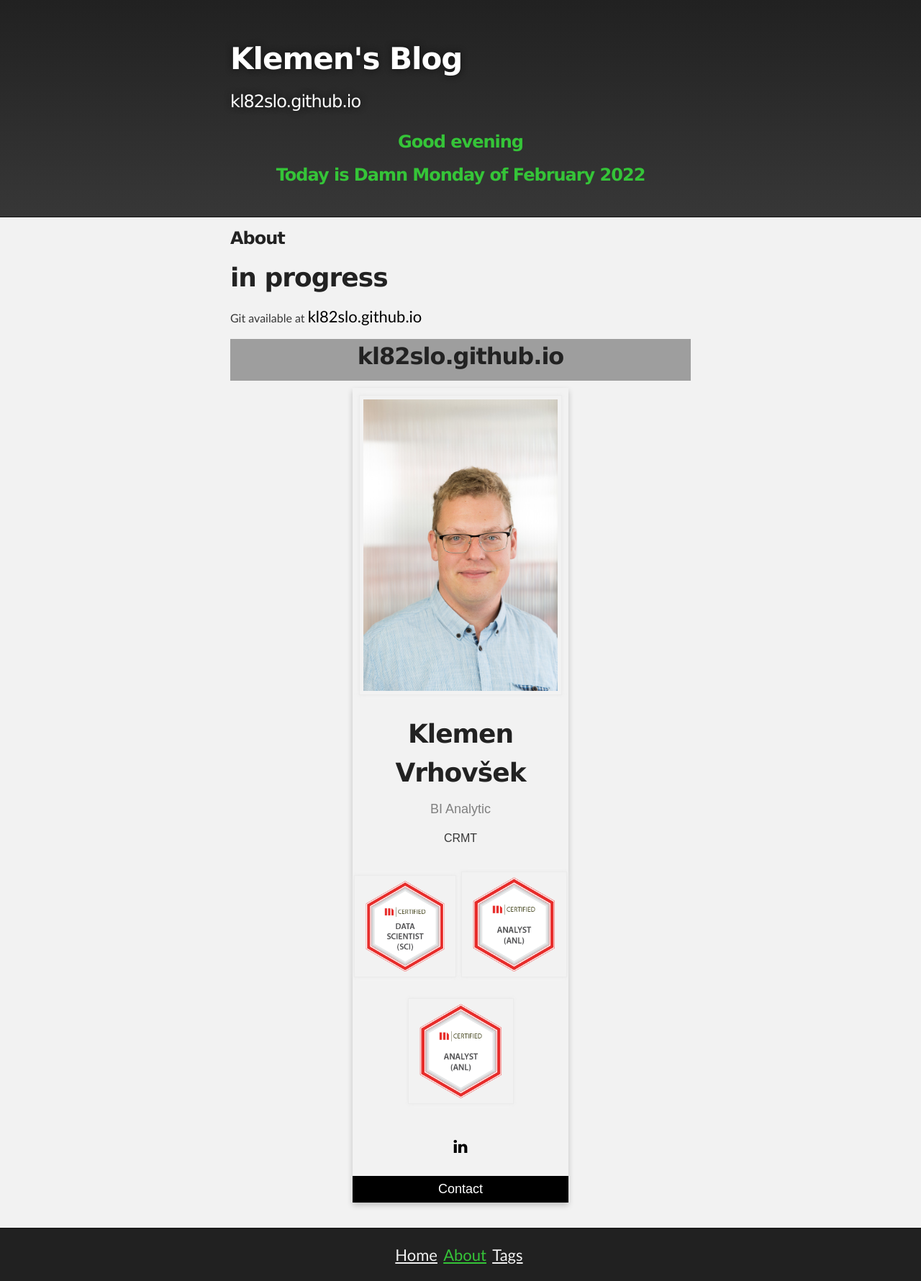
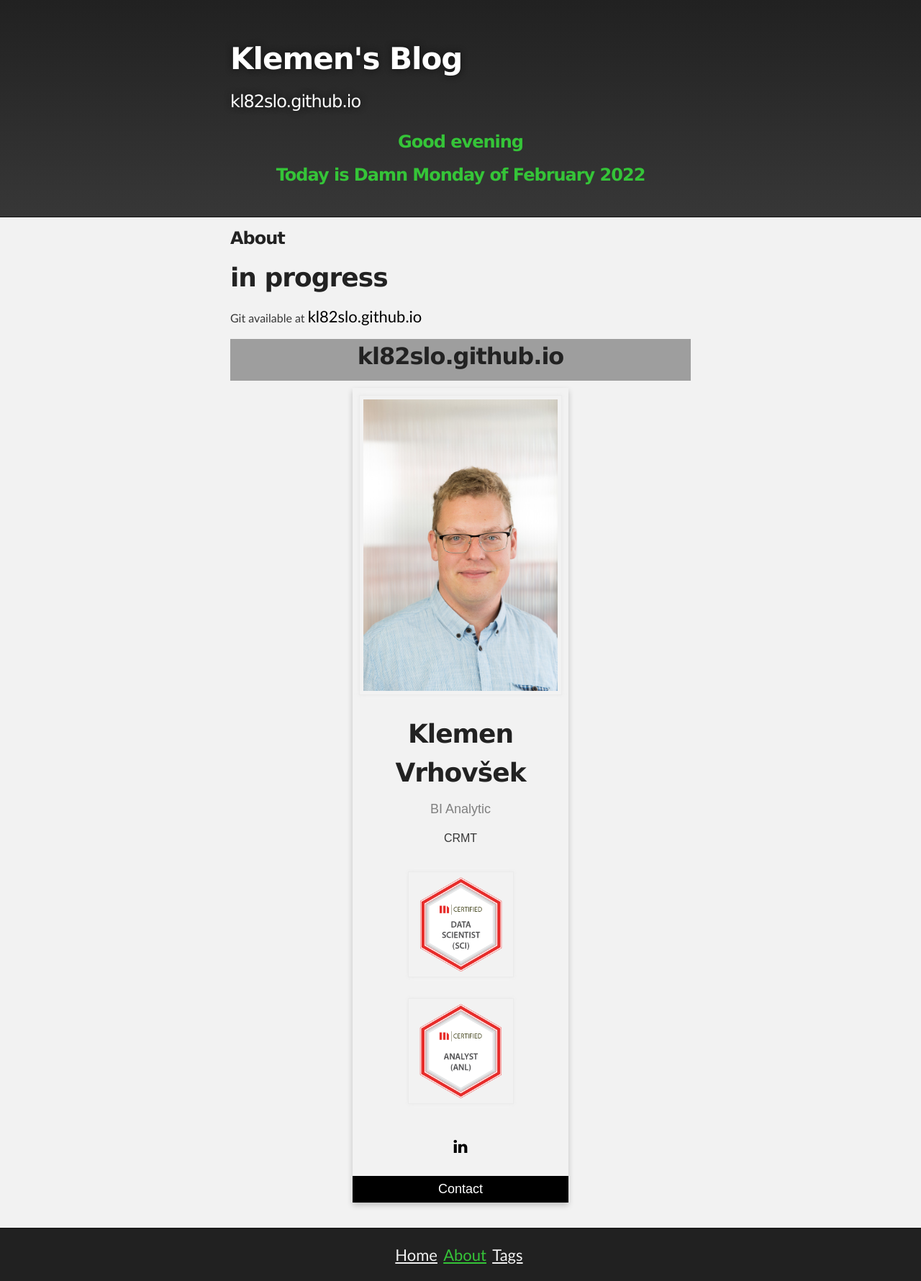
Before and after one commit to kl82slo/kl82slo.github.io, a Jekyll site: the page built from about.md, in a window 1280 px wide. Shown: the whole page at 72% size. Built offline with Jekyll 4.4.1, drawn with Linux system fonts in a browser that asks for light colours; grey boxes are pictures that could not be loaded.

Commit message:
Update about.md

```diff
--- a/about.md
+++ b/about.md
@@ -66,7 +66,7 @@
      <div style="margin: 24px 0;">
 
       <a href="https://www.credential.net/e6e7597e-2173-4501-ad4a-dab1ae706dda#gs.ovl60o">
-      <img alt="SCI" src="/img/Info/SCI.png" style="width=130" height="130">
+      <img alt="SCI" src="/img/Info/SCI.png" style="width=135" height="135">
       </a>
       <!--- SCI --->
 
@@ -75,10 +75,7 @@
        </a>
        <!--- ANL --->
 
-              <a href="https://www.credential.net/f90c2f05-ee25-414c-91ef-ed39f1e75dc7#gs.ovl66e">
-       <img alt="ANL" src="/img/Info/ANL.png" style="width=135" height="135">
-       </a>
-       <!--- ANL --->
+
 
      </div>
   <div style="margin: 24px 0;">
```
